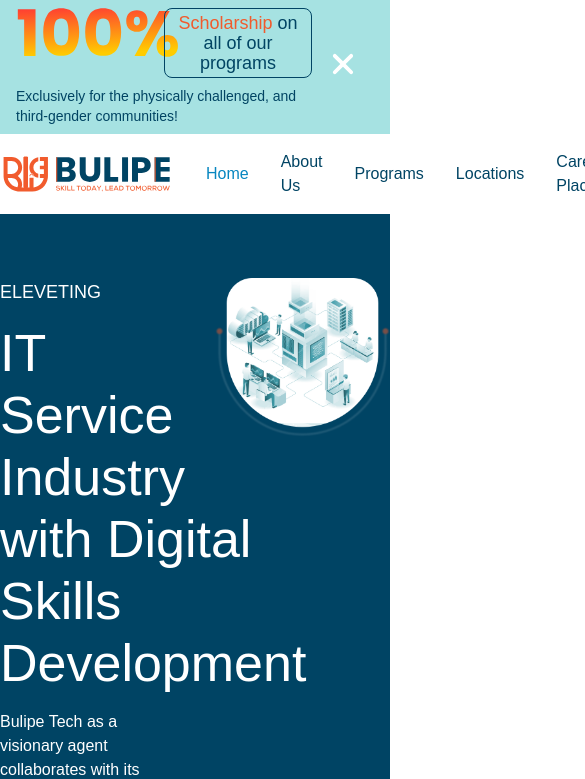
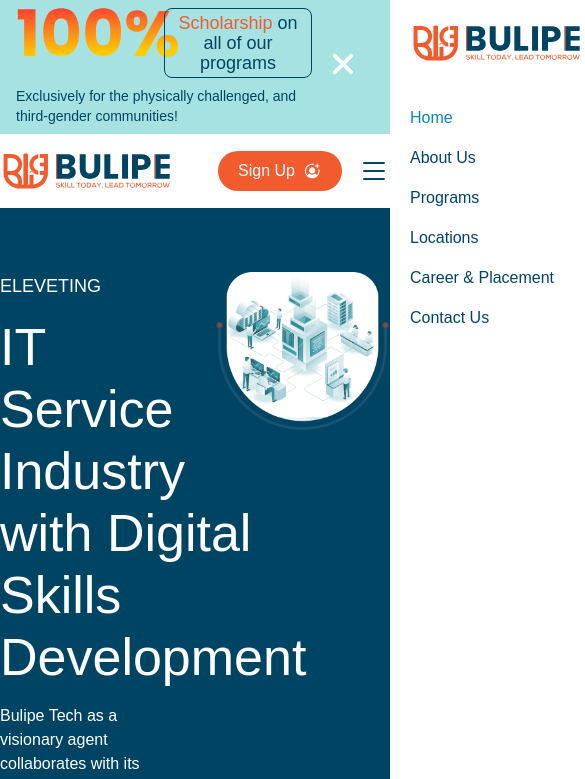
Before and after one commit to mhebd/bulip-tech, a Next.js app: page / in a window 390 px wide. Shown: the top 779 px of the page, 585 px wide, since content can reach past the window. Built offline with nearby package versions, Linux system fonts and the light colour scheme.

Commit message:
header responsive done

```diff
--- a/components/common/Header.tsx
+++ b/components/common/Header.tsx
@@ -1,7 +1,11 @@
+'use client';
+
 import Link from 'next/link';
 import Face from '../icons/Face';
 import Logo from '../icons/Logo';
 import ButtonSolid from '../UI/ButtonSolid';
+import Close from '../icons/Close';
+import { useState } from 'react';
 
 const pages = [
 	{
@@ -31,16 +35,19 @@ const pages = [
 ];
 
 export default function Header() {
+	const [isOpen, setIsOpen] = useState(false);
+
 	return (
 		<header>
 			<div className='bg-white'>
-				<div className='container mx-auto flex items-center justify-between py-2'>
+				<div className='container mx-auto flex items-center justify-between py-4'>
 					<div className='flex items-center justify-between space-x-8 w-full'>
 						<div className=''>
 							<Logo />
 						</div>
-						<nav>
-							<ul className='flex items-center justify-between space-x-8'>
+						{/* main navigation */}
+						<nav className='hidden lg:block'>
+							<ul className='flex items-center justify-between space-x-4 xl:space-x-8'>
 								{pages.map((page) => (
 									<li key={page.label}>
 										<Link
@@ -55,8 +62,60 @@ export default function Header() {
 								))}
 							</ul>
 						</nav>
-						<div className=''>
+
+						{/* Mobile navigation */}
+						<div
+							className={`lg:hidden absolute top-0 right-0 p-5 w-full max-w-[300px] h-full bg-white z-50 ${
+								isOpen ? 'translate-x-0' : 'translate-x-full'
+							} transition duration-300 ease-in-out`}
+						>
+							<div className=''>
+								<div className='flex items-center justify-between mb-10'>
+									<Logo />
+									<button onClick={() => setIsOpen(false)} className=''>
+										<Close color={'#004464'} />
+									</button>
+								</div>
+								<nav>
+									<ul className='flex flex-col justify-between space-y-4'>
+										{pages.map((page) => (
+											<li key={page.label}>
+												<Link
+													href={page.href}
+													className={`font-medium capitalize ${
+														page.href === '/'
+															? 'text-[#0786C0]'
+															: 'text-[#004464]'
+													} hover:text-[#0786C0] transition duration-300 ease-in-out`}
+												>
+													{page.label}
+												</Link>
+											</li>
+										))}
+									</ul>
+								</nav>
+							</div>
+						</div>
+						<div className='flex items-center'>
 							<ButtonSolid label='Sign Up' rightIcon={<Face />} />
+							<button
+								className='lg:hidden ml-4'
+								onClick={() => setIsOpen(true)}
+							>
+								<svg
+									xmlns='http://www.w3.org/2000/svg'
+									width='32'
+									height='32'
+									fill='currentColor'
+									viewBox='0 0 16 16'
+									className='text-[#004464]'
+								>
+									<path
+										fillRule='evenodd'
+										d='M2.5 12a.5.5 0 0 1 .5-.5h10a.5.5 0 0 1 0 1H3a.5.5 0 0 1-.5-.5m0-4a.5.5 0 0 1 .5-.5h10a.5.5 0 0 1 0 1H3a.5.5 0 0 1-.5-.5m0-4a.5.5 0 0 1 .5-.5h10a.5.5 0 0 1 0 1H3a.5.5 0 0 1-.5-.5'
+									/>
+								</svg>
+							</button>
 						</div>
 					</div>
 				</div>
--- a/components/icons/Close.tsx
+++ b/components/icons/Close.tsx
@@ -1,4 +1,4 @@
-export default function Close() {
+export default function Close({ color }: { color?: string }) {
 	return (
 		<svg
 			width='46'
@@ -9,7 +9,7 @@ export default function Close() {
 		>
 			<path
 				d='M13.4068 13.4289C12.6583 14.1774 12.6583 15.3909 13.4068 16.1394L20.2784 23.0109L13.4068 29.8826C12.6583 30.631 12.6583 31.8446 13.4068 32.5931C14.1553 33.3416 15.3689 33.3416 16.1174 32.5931L22.9889 25.7215L29.8605 32.5931C30.609 33.3416 31.8226 33.3416 32.5711 32.5931C33.3196 31.8446 33.3196 30.631 32.5711 29.8826L25.6995 23.0109L32.5711 16.1395C33.3196 15.391 33.3196 14.1774 32.5711 13.4289C31.8225 12.6804 30.609 12.6804 29.8605 13.4289L22.9889 20.3004L16.1174 13.4289C15.3689 12.6804 14.1553 12.6804 13.4068 13.4289Z'
-				fill='white'
+				fill={color ? color : 'white'}
 			/>
 		</svg>
 	);
```
